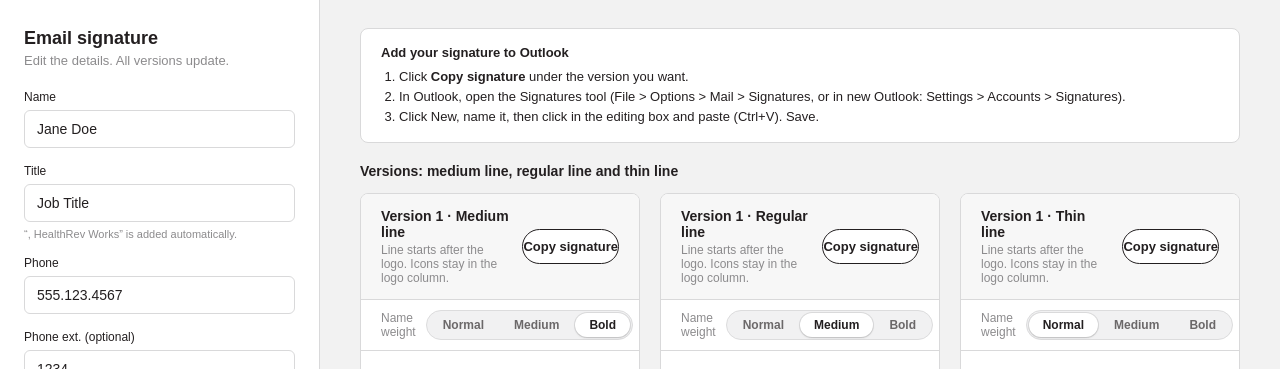
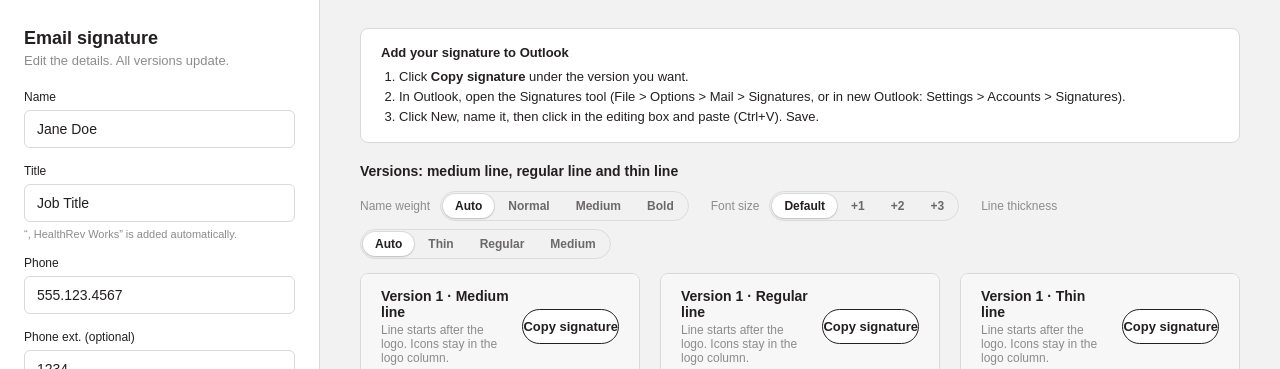
Before and after one commit to aduxdesigns/aduxdesigns, a plain HTML site: page HealthRev_Signature_Options.html in a window 1280 px wide. Shown: the top 369 px of the page. Drawn offline with Linux system fonts and the light colour scheme.

Commit message:
Add files via upload

```diff
--- a/HealthRev_Signature_Options.html
+++ b/HealthRev_Signature_Options.html
@@ -17,7 +17,14 @@
   input:focus { outline:2px solid var(--navy); outline-offset:1px; }
   .hint { font-size:11px; color:var(--grey); margin:-10px 0 16px; }
   .stage { flex:1; padding:28px 40px; min-width:0; }
-  .stage h2 { font-size:14px; margin:0 0 14px; }
+  .stage h2 { font-size:14px; margin:0; }
+  .bar { display:flex; flex-wrap:wrap; align-items:center; justify-content:space-between; gap:12px; margin:0 0 14px; }
+  .ctrls { display:flex; flex-wrap:wrap; align-items:center; gap:8px; font-size:12px; }
+  .ctrls .lbl { color:var(--grey); margin-right:2px; }
+  .ctrls button { width:auto; background:transparent; color:#6B6869; border:0; border-radius:999px; padding:5px 12px; font-size:12px; font-weight:600; }
+  .ctrls button:hover { background:#E4E4E5; color:#231F20; }
+  .ctrls button.on, .ctrls button.on:hover { background:#fff; color:#231F20; box-shadow:0 1px 2px rgba(35,31,32,.15), 0 0 0 1px #DCDCDD; }
+  .ctrls .seg { display:inline-flex; background:#F1F1F2; border:1px solid #DCDCDD; border-radius:999px; padding:2px; gap:2px; }
   .howto { background:#fff; border:1px solid var(--line); border-radius:8px; padding:14px 20px; margin:0 0 20px; font-size:13px; line-height:1.55; }
   .howto b { display:block; margin-bottom:4px; }
   .howto ol { margin:0; padding-left:18px; }
@@ -29,10 +36,10 @@
   .head { display:flex; justify-content:space-between; align-items:center; gap:12px; background:#F7F7F7; border-bottom:1px solid var(--line); padding:14px 20px; }
   .head b { font-size:14px; display:block; }
   .head span { font-size:12px; color:var(--grey); display:block; margin-top:3px; }
-  .weights { display:flex; align-items:center; gap:8px; padding:10px 20px; border-bottom:1px solid var(--line); font-size:12px; }
+  .weights { display:flex; flex-wrap:wrap; align-items:center; gap:8px; padding:10px 20px; border-bottom:1px solid var(--line); font-size:12px; }
   .weights .lbl { color:var(--grey); margin-right:2px; }
   .weights .seg { display:inline-flex; background:#F1F1F2; border:1px solid #DCDCDD; border-radius:999px; padding:2px; gap:2px; }
-  .weights button { width:auto; background:transparent; color:#6B6869; border:0; border-radius:999px; padding:5px 14px; font-size:12px; font-weight:600; }
+  .weights button { width:auto; background:transparent; color:#6B6869; border:0; border-radius:999px; padding:5px 10px; font-size:12px; font-weight:600; }
   .weights button:hover { background:#E4E4E5; color:#231F20; }
   .weights button.on, .weights button.on:hover { background:#fff; color:#231F20; box-shadow:0 1px 2px rgba(35,31,32,.15), 0 0 0 1px #DCDCDD; }
   .sigwrap { overflow-x:auto; padding:24px 24px 28px; }
@@ -74,7 +81,13 @@
         <li>Click New, name it, then click in the editing box and paste (Ctrl+V). Save.</li>
       </ol>
     </div>
-    <h2>Versions: medium line, regular line and thin line</h2>
+    <div class="bar"><h2>Versions: medium line, regular line and thin line</h2>
+      <div class="ctrls">
+        <span class="lbl">Name weight</span><span class="seg" id="wseg" role="group" aria-label="Name weight"></span>
+        <span class="lbl" style="margin-left:14px;">Font size</span><span class="seg" id="sseg" role="group" aria-label="Font size"></span>
+        <span class="lbl" style="margin-left:14px;">Line thickness</span><span class="seg" id="lseg" role="group" aria-label="Line thickness"></span>
+      </div>
+    </div>
     <div id="cards"></div>
   </div>
 </div>
@@ -122,14 +135,16 @@ function gap(h, span){
   var cs = span === 0 ? "" : ' colspan="'+(span||3)+'"';
   return '<tr><td'+cs+' height="'+h+'" style="height:'+h+'px;padding:0;font-size:'+h+'px;line-height:'+h+'px;mso-line-height-rule:exactly;">&nbsp;</td></tr>';
 }
-var TXT = 'padding:0;font-family:Calibri, Arial, Helvetica, sans-serif;font-size:'+(11+FS)+'px;line-height:'+(16+FS)+'px;mso-line-height-rule:exactly;color:#231F20;white-space:nowrap;';
-var LINK = 'style="color:#231F20 !important;text-decoration:none !important;font-family:Calibri, Arial, Helvetica, sans-serif;"';
+var TXT = "";
+function setFS(n){ FS = n; TXT = 'padding:0;font-family:Calibri, Arial, Helvetica, sans-serif;font-size:'+(11+FS)+'px;line-height:'+(16+FS)+'px;mso-line-height-rule:exactly;color:#1D3766;white-space:nowrap;'; }
+setFS(2);
+var LINK = 'style="color:#1D3766 !important;text-decoration:none !important;font-family:Calibri, Arial, Helvetica, sans-serif;"';
 
 function items(d){
   var a = [];
   if (d.phoneText) a.push(["phone.png", '<a href="'+telHref(d.phone, d.ext)+'" '+LINK+'>'+esc(d.phoneText)+'</a>']);
   if (d.mobile) a.push(["mobile.png", '<a href="'+telHref(d.mobile)+'" '+LINK+'>'+esc(d.mobile)+'</a>']);
-  a.push(["web.png", '<a href="https://'+WEB+'" target="_blank" style="color:#231F20 !important;text-decoration:underline !important;font-family:Calibri, Arial, Helvetica, sans-serif;">'+WEB+'</a>']);
+  a.push(["web.png", '<a href="https://'+WEB+'" target="_blank" style="color:#1D3766 !important;text-decoration:underline !important;font-family:Calibri, Arial, Helvetica, sans-serif;">'+WEB+'</a>']);
   return a;
 }
 // aligned=false -> icon centred in 40px logo column; true -> icon sits in text column
@@ -160,14 +175,20 @@ var WEIGHTS = [
   { key:"medium",  label:"Medium" },
   { key:"bold",    label:"Bold" }
 ];
+var SIZES = [
+  { key:2, label:"Default" },
+  { key:3, label:"+1" },
+  { key:4, label:"+2" },
+  { key:5, label:"+3" }
+];
 var NAME = NAME_STYLES.bold;
 function nameWidth(s){ ctx.font = NAME.w + " " + (12+FS) + "px " + NAME.fam; return Math.ceil(ctx.measureText(s).width) + 3; }
 function nameCell(d, lh){
   var t = esc(d.name); if (NAME.tag) t = '<b>'+t+'</b>';
-  return '<td style="font-family:'+NAME.fam+';font-size:'+(12+FS)+'px;font-weight:'+NAME.w+';line-height:'+(lh+FS)+'px;mso-line-height-rule:exactly;color:#231F20;padding:0;white-space:nowrap;"><font face="'+NAME.face+'" color="#231F20">'+t+'</font></td>';
+  return '<td style="font-family:'+NAME.fam+';font-size:'+(12+FS)+'px;font-weight:'+NAME.w+';line-height:'+(lh+FS)+'px;mso-line-height-rule:exactly;color:#1D3766;padding:0;white-space:nowrap;"><font face="'+NAME.face+'" color="#1D3766">'+t+'</font></td>';
 }
 function titleCell(d, lh){
-  return '<td style="font-family:Calibri, Arial, Helvetica, sans-serif;font-size:'+(11+FS)+'px;line-height:'+(lh+FS)+'px;mso-line-height-rule:exactly;color:#231F20;padding:0;white-space:nowrap;"><font face="Calibri, Arial, Helvetica, sans-serif" color="#231F20">'+esc(d.titleFull)+'</font></td>';
+  return '<td style="font-family:Calibri, Arial, Helvetica, sans-serif;font-size:'+(11+FS)+'px;line-height:'+(lh+FS)+'px;mso-line-height-rule:exactly;color:#8C8B8D;padding:0;white-space:nowrap;"><font face="Calibri, Arial, Helvetica, sans-serif" color="#8C8B8D">'+esc(d.titleFull)+'</font></td>';
 }
 function head(d){
   return '<tr><td valign="middle" width="40" style="width:40px;padding:0;"><img src="'+BASE+'logo.png" width="40" height="40" alt="HealthRev Works" border="0" style="display:block;border:0;outline:none;width:40px;height:40px;"></td>' +
@@ -221,20 +242,35 @@ VERSIONS.forEach(function(v){
   THICKNESS.forEach(function(t){
     var c = document.createElement("div");
     c.className = "card"; c.id = "card" + v.id + "-" + t.key;
-    c._v = v.id; c._h = t.h; c._nw = t.nw;
-    c.innerHTML = '<div class="head"><div><b>'+v.title+' \u00b7 '+t.label+'</b><span>'+v.note+'</span></div><button type="button" class="copybtn">Copy signature</button></div><div class="weights"><span class="lbl">Name weight</span><span class="seg" role="group" aria-label="Name weight"></span></div><div class="sigwrap"><div class="sig"></div></div>';
+    c._v = v.id; c._h = t.h; c._nw = t.nw; c._vt = v.title; c._tl = t.label;
+    c.innerHTML = '<div class="head"><div><b>'+v.title+' \u00b7 '+t.label+'</b><span>'+v.note+'</span></div><button type="button" class="copybtn">Copy signature</button></div><div class="sigwrap"><div class="sig"></div></div>';
     cards.appendChild(c);
     c.querySelector(".copybtn").addEventListener("click", function(){ copyCard(c, this); });
-    var seg = c.querySelector(".seg");
-    WEIGHTS.forEach(function(w){
-      var b = document.createElement("button");
-      b.type = "button"; b.textContent = w.label; b.dataset.w = w.key;
-      b.addEventListener("click", function(){ c._nw = w.key; render(); });
-      seg.appendChild(b);
-    });
   });
 });
 
+var gNW = "auto", gFS = 2, gLH = "auto";
+var LOPTS = [{key:"auto",label:"Auto"},{key:"1",label:"Thin"},{key:"2",label:"Regular"},{key:"3",label:"Medium"}];
+var LLABEL = {1:"Thin line",2:"Regular line",3:"Medium line"};
+LOPTS.forEach(function(l){
+  var b = document.createElement("button");
+  b.type = "button"; b.textContent = l.label; b.dataset.l = l.key;
+  b.addEventListener("click", function(){ gLH = l.key; render(); });
+  document.getElementById("lseg").appendChild(b);
+});
+var WOPTS = [{key:"auto",label:"Auto"}].concat(WEIGHTS);
+WOPTS.forEach(function(w){
+  var b = document.createElement("button");
+  b.type = "button"; b.textContent = w.label; b.dataset.w = w.key;
+  b.addEventListener("click", function(){ gNW = w.key; render(); });
+  document.getElementById("wseg").appendChild(b);
+});
+SIZES.forEach(function(z){
+  var b = document.createElement("button");
+  b.type = "button"; b.textContent = z.label; b.dataset.s = z.key;
+  b.addEventListener("click", function(){ gFS = z.key; render(); });
+  document.getElementById("sseg").appendChild(b);
+});
 var current = {};
 function readData(){
   var d = {};
@@ -244,13 +280,18 @@ function readData(){
   return d;
 }
 function render(){
+  document.querySelectorAll("#wseg button").forEach(function(b){ b.classList.toggle("on", b.dataset.w === gNW); });
+  document.querySelectorAll("#sseg button").forEach(function(b){ b.classList.toggle("on", +b.dataset.s === gFS); });
+  document.querySelectorAll("#lseg button").forEach(function(b){ b.classList.toggle("on", b.dataset.l === String(gLH)); });
   var d = current = readData();
   document.querySelectorAll(".card").forEach(function(c){
-    NAME = NAME_STYLES[c._nw];
-    var html = build(c._v, d, c._h);
+    var h = gLH === "auto" ? c._h : +gLH;
+    c.querySelector(".head b").textContent = c._vt + " \u00b7 " + (gLH === "auto" ? c._tl : LLABEL[h]);
+    NAME = NAME_STYLES[gNW === "auto" ? c._nw : gNW];
+    setFS(gFS);
+    var html = build(c._v, d, h);
     c._html = html;
     c.querySelector(".sig").innerHTML = html;
-    c.querySelectorAll(".seg button").forEach(function(b){ b.classList.toggle("on", b.dataset.w === c._nw); });
   });
 }
 // auto-format phone fields; extension is digits only
```
